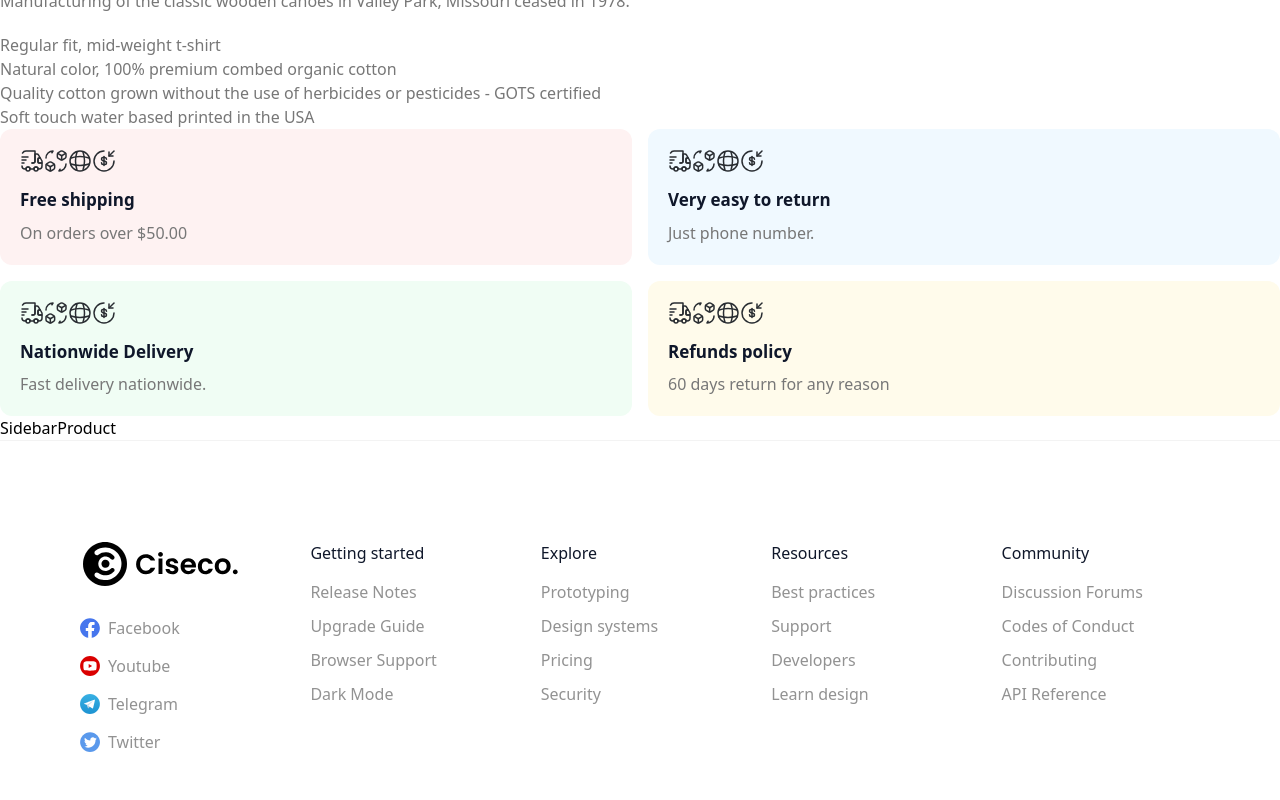
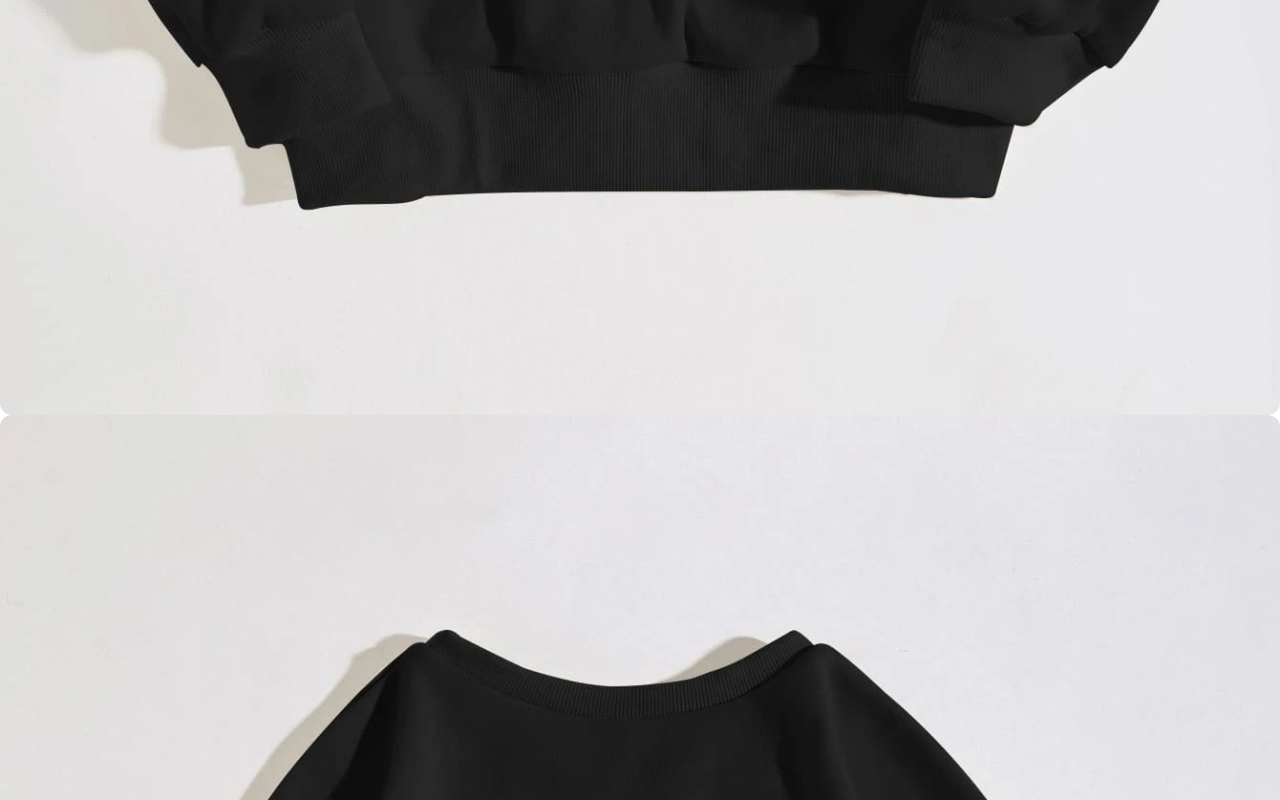
Before and after one commit to neda1998/shopping-website, a React (Create React App) app: page /product in a window 1280 px wide. Shown: the part 1460-2260 px from the top of the page. Built offline with nearby package versions, Linux system fonts and the light colour scheme.

Commit message:
change styles

```diff
--- a/src/Components/ProductDetail/BoxDetail.jsx
+++ b/src/Components/ProductDetail/BoxDetail.jsx
@@ -1,9 +1,9 @@
 import React from 'react';
 import style from "../../styles/Product.module.css";
 
-function BoxDetail({ title, detail, customBackground }) {
+function BoxDetail({ customBackground }) {
     const icons = [{
-        id: 1, svg: <svg width="24" height="24" viewBox="0 0 24 24" fill="none" xmlns="http://www.w3.org/2000/svg">
+        id: 1, icon: <svg width="24" height="24" viewBox="0 0 24 24" fill="none" xmlns="http://www.w3.org/2000/svg">
             <path d="M12 14H13C14.1 14 15 13.1 15 12V2H6C4.5 2 3.19001 2.82999 2.51001 4.04999" stroke="#292D32" stroke-width="1.5" stroke-linecap="round" stroke-linejoin="round"></path>
             <path d="M2 17C2 18.66 3.34 20 5 20H6C6 18.9 6.9 18 8 18C9.1 18 10 18.9 10 20H14C14 18.9 14.9 18 16 18C17.1 18 18 18.9 18 20H19C20.66 20 22 18.66 22 17V14H19C18.45 14 18 13.55 18 13V10C18 9.45 18.45 9 19 9H20.29L18.58 6.01001C18.22 5.39001 17.56 5 16.84 5H15V12C15 13.1 14.1 14 13 14H12" stroke="#292D32" stroke-width="1.5" stroke-linecap="round" stroke-linejoin="round"></path>
             <path d="M8 22C9.10457 22 10 21.1046 10 20C10 18.8954 9.10457 18 8 18C6.89543 18 6 18.8954 6 20C6 21.1046 6.89543 22 8 22Z" stroke="#292D32" stroke-width="1.5" stroke-linecap="round" stroke-linejoin="round"></path>
@@ -12,10 +12,10 @@ function BoxDetail({ title, detail, customBackground }) {
             <path d="M2 8H8" stroke="#292D32" stroke-width="1.5" stroke-linecap="round" stroke-linejoin="round"></path>
             <path d="M2 11H6" stroke="#292D32" stroke-width="1.5" stroke-linecap="round" stroke-linejoin="round"></path>
             <path d="M2 14H4" stroke="#292D32" stroke-width="1.5" stroke-linecap="round" stroke-linejoin="round"></path>
-        </svg>
+        </svg>, title: "Free shipping", detail: "On orders over $50.00", backGround:"#FEF2F2"
     },
     {
-        id: 2, svg: <svg width="24" height="24" viewBox="0 0 24 24" fill="none" xmlns="http://www.w3.org/2000/svg">
+        id: 2, icon: <svg width="24" height="24" viewBox="0 0 24 24" fill="none" xmlns="http://www.w3.org/2000/svg">
             <path d="M22 15C22 18.87 18.87 22 15 22L16.05 20.25" stroke="#292D32" stroke-width="1.5" stroke-linecap="round" stroke-linejoin="round"></path>
             <path d="M2 9C2 5.13 5.13 2 9 2L7.95 3.75" stroke="#292D32" stroke-width="1.5" stroke-linecap="round" stroke-linejoin="round"></path>
             <path d="M13.7 4.44995L17.6799 6.74994L21.6199 4.45996" stroke="#292D32" stroke-width="1.5" stroke-linecap="round" stroke-linejoin="round"></path>
@@ -24,39 +24,40 @@ function BoxDetail({ title, detail, customBackground }) {
             <path d="M2.34998 15.45L6.31998 17.7499L10.27 15.46" stroke="#292D32" stroke-width="1.5" stroke-linecap="round" stroke-linejoin="round"></path>
             <path d="M6.31995 21.82V17.74" stroke="#292D32" stroke-width="1.5" stroke-linecap="round" stroke-linejoin="round"></path>
             <path d="M5.39 13.21L2.99001 14.54C2.45001 14.84 2 15.5999 2 16.2199V18.76C2 19.38 2.44001 20.14 2.99001 20.44L5.39 21.77C5.9 22.06 6.73999 22.06 7.25999 21.77L9.66 20.44C10.2 20.14 10.65 19.38 10.65 18.76V16.2199C10.65 15.5999 10.21 14.84 9.66 14.54L7.25999 13.21C6.73999 12.93 5.9 12.93 5.39 13.21Z" stroke="#292D32" stroke-width="1.5" stroke-linecap="round" stroke-linejoin="round"></path>
-        </svg>
+        </svg>, title: "Very easy to return", detail: "Just phone number."  , backGround:"#F0F9FF"
     },
     {
-        id: 3, svg: <svg width="24" height="24" viewBox="0 0 24 24" fill="none" xmlns="http://www.w3.org/2000/svg">
+        id: 3, icon: <svg width="24" height="24" viewBox="0 0 24 24" fill="none" xmlns="http://www.w3.org/2000/svg">
             <path d="M12 22C17.5228 22 22 17.5228 22 12C22 6.47715 17.5228 2 12 2C6.47715 2 2 6.47715 2 12C2 17.5228 6.47715 22 12 22Z" stroke="#292D32" stroke-width="1.5" stroke-linecap="round" stroke-linejoin="round"></path>
             <path d="M7.99998 3H8.99998C7.04998 8.84 7.04998 15.16 8.99998 21H7.99998" stroke="#292D32" stroke-width="1.5" stroke-linecap="round" stroke-linejoin="round"></path>
             <path d="M15 3C16.95 8.84 16.95 15.16 15 21" stroke="#292D32" stroke-width="1.5" stroke-linecap="round" stroke-linejoin="round"></path>
             <path d="M3 16V15C8.84 16.95 15.16 16.95 21 15V16" stroke="#292D32" stroke-width="1.5" stroke-linecap="round" stroke-linejoin="round"></path>
             <path d="M3 9.0001C8.84 7.0501 15.16 7.0501 21 9.0001" stroke="#292D32" stroke-width="1.5" stroke-linecap="round" stroke-linejoin="round"></path>
-        </svg>
+        </svg>, title: "Nationwide Delivery", detail: "Fast delivery nationwide.", backGround:"#F0FDF4"
     },
     {
-        id: 4, svg: <svg width="24" height="24" viewBox="0 0 24 24" fill="none" xmlns="http://www.w3.org/2000/svg">
+        id: 4, icon: <svg width="24" height="24" viewBox="0 0 24 24" fill="none" xmlns="http://www.w3.org/2000/svg">
             <path d="M9.5 13.75C9.5 14.72 10.25 15.5 11.17 15.5H13.05C13.85 15.5 14.5 14.82 14.5 13.97C14.5 13.06 14.1 12.73 13.51 12.52L10.5 11.47C9.91 11.26 9.51001 10.94 9.51001 10.02C9.51001 9.17999 10.16 8.48999 10.96 8.48999H12.84C13.76 8.48999 14.51 9.26999 14.51 10.24" stroke="#292D32" stroke-width="1.5" stroke-linecap="round" stroke-linejoin="round"></path>
             <path d="M12 7.5V16.5" stroke="#292D32" stroke-width="1.5" stroke-linecap="round" stroke-linejoin="round"></path>
             <path d="M22 12C22 17.52 17.52 22 12 22C6.48 22 2 17.52 2 12C2 6.48 6.48 2 12 2" stroke="#292D32" stroke-width="1.5" stroke-linecap="round" stroke-linejoin="round"></path>
             <path d="M17 3V7H21" stroke="#292D32" stroke-width="1.5" stroke-linecap="round" stroke-linejoin="round"></path>
             <path d="M22 2L17 7" stroke="#292D32" stroke-width="1.5" stroke-linecap="round" stroke-linejoin="round"></path>
-        </svg>
+        </svg>, title: "Refunds policy", detail: "60 days return for any reason", backGround:"#FFFBEB"
     },
     ]
     return (
-        <div className={style.boxDetail} style={{ backgroundColor: customBackground }}>
-            {icons.map((icon, id) => {
-                return (
-                    <button key={id}>
-                        {icon.svg}
+        icons.map(values => {
+            const { id, title, detail, icon, backGround } = values;
+            return (
+                <div className={style.boxDetail} style={{backgroundColor: backGround}} key={id}>
+                    <button>
+                        {icon}
                     </button>
-                )
-            })}
-            <h6>{title}</h6>
-            <p>{detail}</p>
-        </div>
+                    <h6>{title}</h6>
+                    <p>{detail}</p>
+                </div>
+            )
+        })
     )
 }
 
--- a/src/Components/ProductDetail/ProductDetail.jsx
+++ b/src/Components/ProductDetail/ProductDetail.jsx
@@ -18,10 +18,10 @@ function ProductDetail() {
                 <p>Soft touch water based printed in the USA</p>
             </div>
             <div className="grid lg:grid-cols-2 grid-cols-1 gap-4">
-                <BoxDetail title="Free shipping" detail="On orders over $50.00" customBackground="#FEF2F2" />
-                <BoxDetail title="Very easy to return" detail="Just phone number." customBackground="#F0F9FF" />
-                <BoxDetail title="Nationwide Delivery" detail="Fast delivery nationwide." customBackground="#F0FDF4" />
-                <BoxDetail title="Refunds policy" detail="60 days return for any reason" customBackground="#FFFBEB" />
+                <BoxDetail />
+                {/* <BoxDetail customBackground="" />
+                <BoxDetail customBackground="" />
+                <BoxDetail customBackground="" /> */}
             </div>
         </div>
     )
--- a/src/Components/SliderProducts/SliderProducts.jsx
+++ b/src/Components/SliderProducts/SliderProducts.jsx
@@ -7,7 +7,7 @@ import style from "../../styles/Product.module.css";
 
 function SliderProducts() {
     return (
-        <div className='grid lg:grid-cols-3 sm:grid-cols-1 gap-3 md:gap-6'>
+        <div className='grid'>
             <div>
                 <img src={productAll} alt="clothes" className={style.imgSlidePro}/>
             </div>
```
